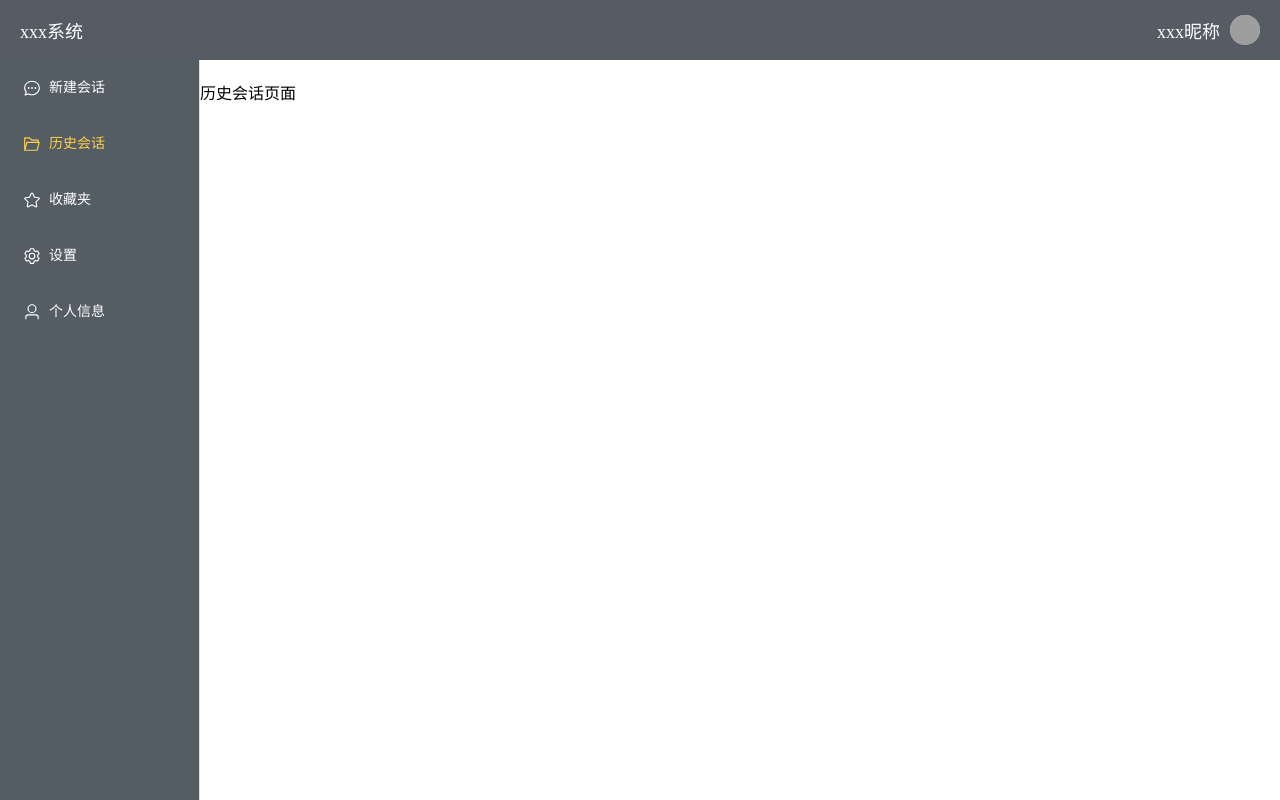
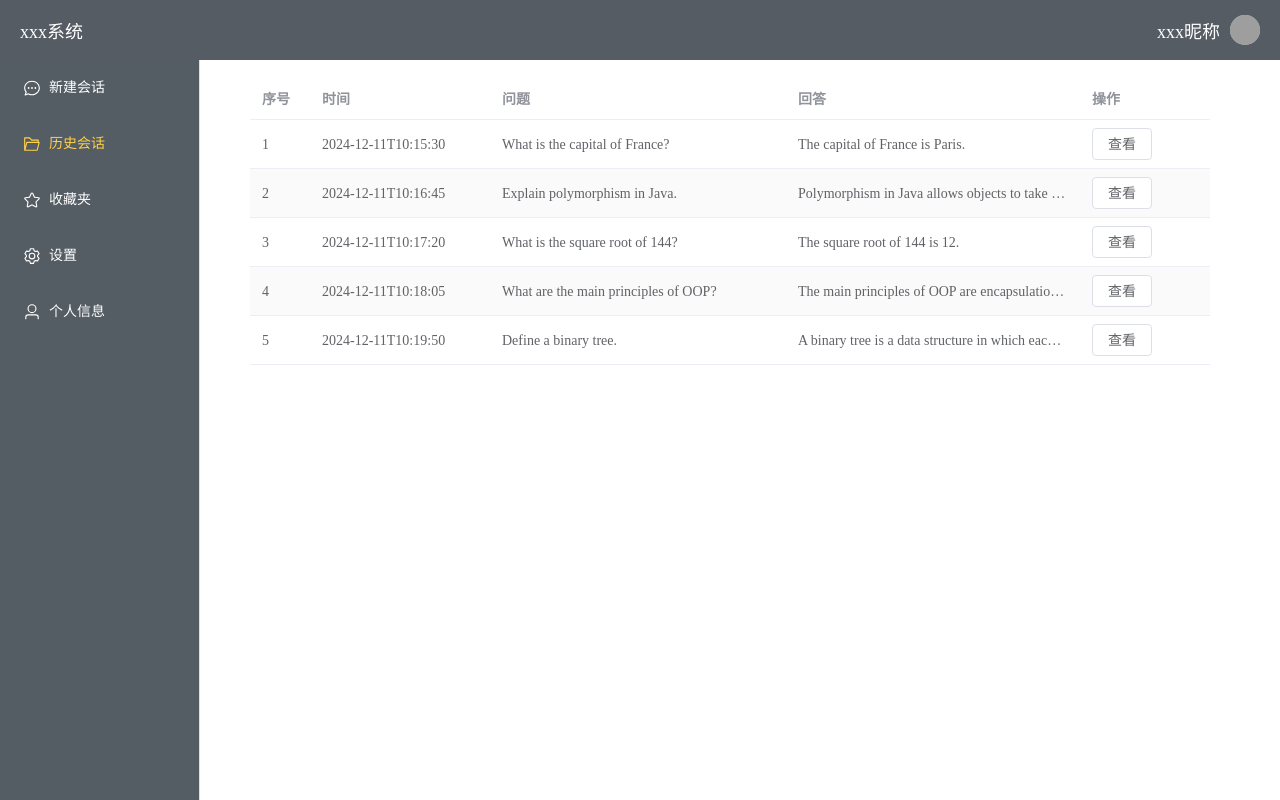
Before and after one commit to 2147l/frontend, a Vue app: page /home/history in a window 1280 px wide. Built offline with nearby package versions, Linux system fonts and the light colour scheme; sample sign-in values are in the browser's storage; grey boxes are pictures that could not be loaded.

Commit message:
历史页面

```diff
--- a/src/views/FindPasswordPage.vue
+++ b/src/views/FindPasswordPage.vue
@@ -131,7 +131,7 @@ const submitForm = async (formEl) => {
     if (!formEl) return
     await formEl.validate((valid, fields) => {
         if (valid) {
-            // 表单合法则发起注册请求
+            // 表单合法则发起修改请求
             updatePassword();
         }
     })
--- a/src/views/HistoryPage.vue
+++ b/src/views/HistoryPage.vue
@@ -1,11 +1,57 @@
 <template>
-    历史会话页面
+    <div class="table-container">
+        <el-table :data="tableData" stripe style="width: 100%">
+            <el-table-column type="index" label="序号" width="60" />
+            <el-table-column prop="time" label="时间" width="180" />
+            <el-table-column prop="question" label="问题" min-width="180" show-overflow-tooltip />
+            <el-table-column prop="answer" label="回答" min-width="180" show-overflow-tooltip />
+            <el-table-column label="操作">
+                <template #default="scope">
+                    <el-button @click="handleEdit(scope.row)">
+                        查看
+                    </el-button>
+                </template>
+            </el-table-column>
+        </el-table>
+    </div>
 </template>
 
 <script setup>
+const tableData = [
+    {
+        "time": "2024-12-11T10:15:30",
+        "question": "What is the capital of France?",
+        "answer": "The capital of France is Paris."
+    },
+    {
+        "time": "2024-12-11T10:16:45",
+        "question": "Explain polymorphism in Java.",
+        "answer": "Polymorphism in Java allows objects to take on many forms, typically through method overriding or interfaces."
+    },
+    {
+        "time": "2024-12-11T10:17:20",
+        "question": "What is the square root of 144?",
+        "answer": "The square root of 144 is 12."
+    },
+    {
+        "time": "2024-12-11T10:18:05",
+        "question": "What are the main principles of OOP?",
+        "answer": "The main principles of OOP are encapsulation, inheritance, polymorphism, and abstraction."
+    },
+    {
+        "time": "2024-12-11T10:19:50",
+        "question": "Define a binary tree.",
+        "answer": "A binary tree is a data structure in which each node has at most two children, referred to as the left child and the right child."
+    }
+]
 
+const handleEdit = (row) => {
+    console.log(row);
+}
 </script>
 
 <style scoped>
-
+    .table-container {
+        margin: 0 50px 0 50px;
+    }
 </style>
--- a/src/views/SessionPage.vue
+++ b/src/views/SessionPage.vue
@@ -7,7 +7,7 @@
           <div class="sent-bubble">
             <div class="message-content">{{ item.content }}</div>
           </div>
-          <el-avatar :src="avatarUrl" :size="30" :style="{ right: '0' }"/>
+          <el-avatar :src="avatarUrl" :size="30" :style="{ right: '0' }" />
         </div>
         <div v-if="item.role === '系统'" class="received">
           <el-avatar :size="30" :style="{ right: '0' }">系统</el-avatar>
@@ -18,12 +18,7 @@
       </div>
     </div>
     <div class="input-area">
-      <el-input
-          v-model="state.input"
-          style="width: 600px"
-          placeholder="给系统发送消息"
-          @keyup.enter="sendMessage"
-      >
+      <el-input v-model="state.input" style="width: 600px" placeholder="给系统发送消息" @keyup.enter="sendMessage">
         <template #append>
           <el-button @click="sendMessage">发送</el-button>
         </template>
@@ -33,15 +28,16 @@
 </template>
 
 <script setup>
-import { reactive } from 'vue';
-
+import { ElMessage } from 'element-plus';
+import { getCurrentInstance, reactive } from 'vue';
+const { proxy } = getCurrentInstance();
 const state = reactive({
   input: '',
   list: []
 });
 
 const avatarUrl = 'https://cube.elemecdn.com/0/88/03b0d39583f48206768a7534e55bcpng.png'
-const sendMessage = () => {
+const sendMessage = async () => {
   if (state.input.trim() === '') return; // 如果输入为空则不发送
 
   const message = {
@@ -50,18 +46,40 @@ const sendMessage = () => {
     role: '用户'
   };
 
-  state.list.push(message);
-  state.input = ''; // 清空输入框
+  // 向后端发送消息
+  let result = "";
+  await fetch(proxy.$baseUrl + "/chat", {
+    method: "POST",
+    body: JSON.stringify({
+      userId: "",
+      conversationId: "",
+      content: state.input,
+      defaultSystem: ""
+    })
+  })
+    .then(response => response.json())
+    .then(data => {
+      console.log(data);
+      if (data.code && data.code == 200) {
+        result = data.message;
+      } else {
+        ElMessage.error("发送失败");
+      }
+    })
 
-  // 模拟系统回复
-  const answer = {
-    content: '你好，我是系统，请问有什么可以帮助你的吗？',
-    time: new Date().toLocaleTimeString(),
-    role: '系统'
-  };
+  // 系统回复
+  if (result.length > 0) {
+    state.list.push(message);
+    state.list.push({
+      content: result,
+      time: new Date().toLocaleTimeString(),
+      role: '系统'
+    });
+    state.input = ''; // 清空输入框
+  }
 
-  state.list.push(answer);
 };
+
 </script>
 
 <style scoped>
@@ -103,9 +121,12 @@ const sendMessage = () => {
   padding: 10px;
   border-radius: 8px;
   max-width: 80%;
-  align-self: flex-end; /* 右对齐 */
-  margin-left: auto; /* 将其推到右侧 */
-  word-break: break-word; /* 确保长单词换行 */
+  align-self: flex-end;
+  /* 右对齐 */
+  margin-left: auto;
+  /* 将其推到右侧 */
+  word-break: break-word;
+  /* 确保长单词换行 */
 }
 
 .received {
@@ -121,13 +142,17 @@ const sendMessage = () => {
   padding: 10px;
   border-radius: 8px;
   max-width: 80%;
-  align-self: flex-start; /* 左对齐 */
-  word-break: break-word; /* 确保长单词换行 */
+  align-self: flex-start;
+  /* 左对齐 */
+  word-break: break-word;
+  /* 确保长单词换行 */
 }
 
 .message-content {
-  overflow-wrap: break-word; /* 自动换行 */
-  white-space: pre-wrap; /* 保留空格 */
+  overflow-wrap: break-word;
+  /* 自动换行 */
+  white-space: pre-wrap;
+  /* 保留空格 */
 }
 
 .input-area {
```
